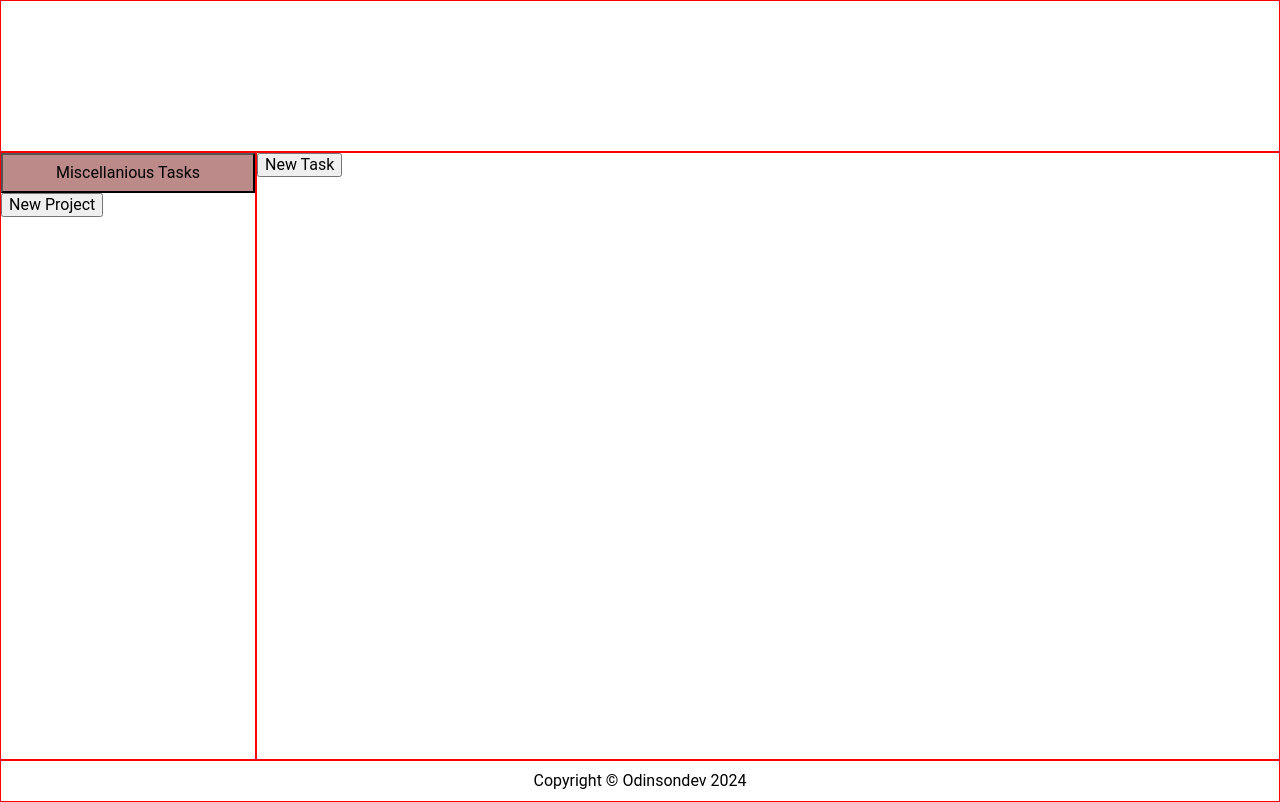
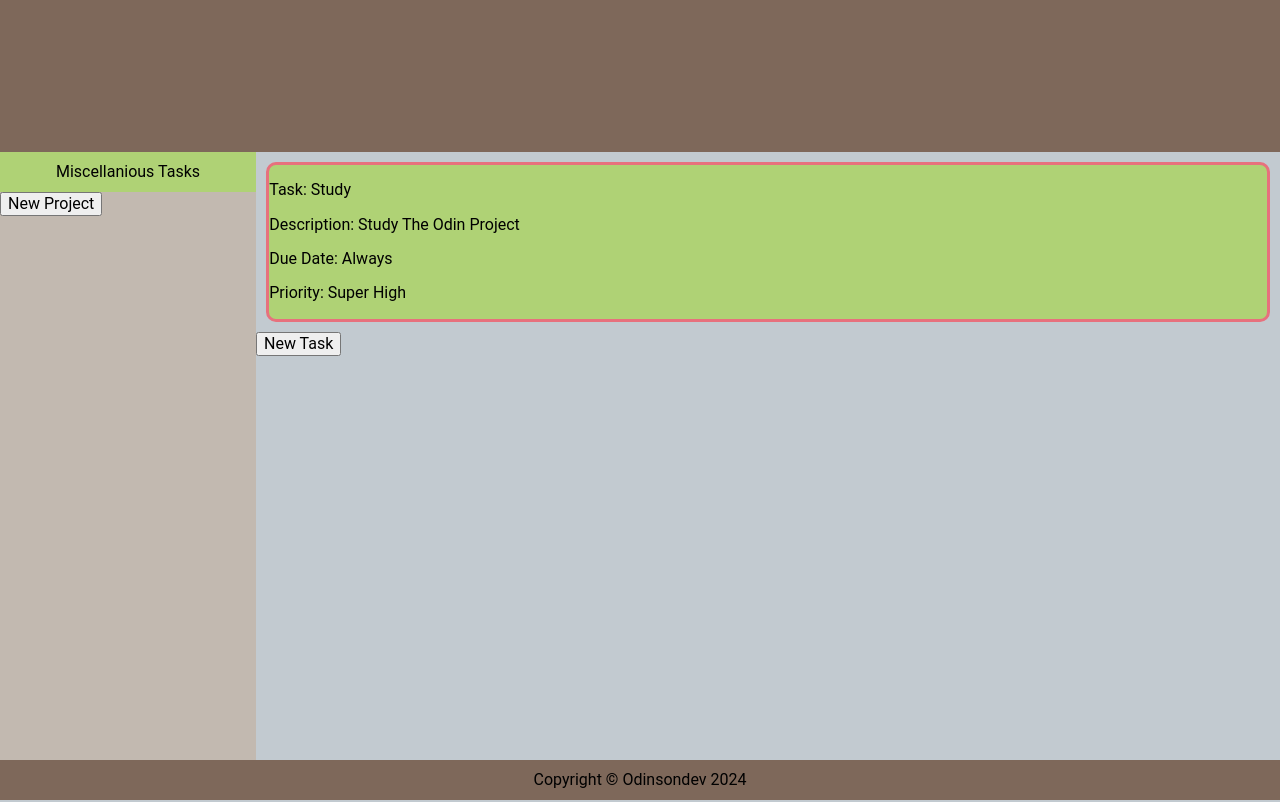
Before and after one commit to Odinsondev/project11-todoList, a website built with webpack: page src/index.html in a window 1280 px wide. Built offline with nearby package versions, Linux system fonts and the light colour scheme.

Commit message:
Feat: add function to render task list

```diff
--- a/src/form.js
+++ b/src/form.js
@@ -3,6 +3,7 @@
 export { renderTaskForm };
 
 import { addNewTaskToArray } from "./newTask";
+import { renderTaskList } from "./renderTaskList";
 
 //initialize
 
@@ -114,6 +115,7 @@ function renderTaskForm() {
 function addSubmitButtonEvent() {   //in function because button not in DOM when page loads
   const submitButton = document.getElementById('submit-button');
   submitButton.addEventListener('click', addNewTaskToArray);
+  submitButton.addEventListener('click', renderTaskList);
 }
 
 function addCloseFormButtonEvent() {   //in function because button not in DOM when page loads
--- a/src/index.html
+++ b/src/index.html
@@ -17,8 +17,9 @@
     <button id="new-project-button" type="button">New Project</button>
   </div>
   <div id="content2">
+    <div id="task-list-container"></div>
+    <div id="form-container"></div>
     <button id="new-task-button" type="button">New Task</button>
-    <div id="form-container"></div>
   </div>
 
   <footer>
--- a/src/newTask.js
+++ b/src/newTask.js
@@ -1,6 +1,6 @@
 //New Task
 
-export { addNewTaskToArray, changeSelectedProject };
+export { addNewTaskToArray, changeSelectedProject, taskList };
 
 import { projectList } from "./newProject";
 import { index } from "./renderProjectList";
@@ -56,6 +56,17 @@ function createNewTask() {
   return task;
 }
 
+function createDemoTask() {   //adds a demo task to misc tasklist
+  const demoTask = {};
+  demoTask.title = "Study";
+  demoTask.description = "Study The Odin Project";
+  demoTask.dueDate = "Always";
+  demoTask.priority = "Super High";
+
+  taskList.push(demoTask);
+}
+createDemoTask();
+
 function clearForm() {
   const title = document.getElementById('title');
   const description = document.getElementById('description');
--- /dev/null
+++ b/src/renderTaskList.js
@@ -0,0 +1,51 @@
+//Render Task List
+
+export { renderTaskList };
+
+import { taskList } from "./newTask";
+
+//initialize
+
+//cache DOM
+const taskListContainer = document.getElementById('task-list-container');
+
+//bind events
+
+//variables
+
+//functions
+function renderTaskList() {
+
+  deleteTaskList();
+
+  for (let i = 0; i < taskList.length; i++) {
+    const task = document.createElement('div');
+    task.classList.add('task');
+    taskListContainer.appendChild(task);
+
+    const taskTitle = document.createElement('p');
+    taskTitle.classList.add('task-title');
+    taskTitle.textContent = "Task: " + taskList[i].title;
+    task.appendChild(taskTitle);
+
+    const taskDescription = document.createElement('p');
+    taskDescription.classList.add('task-description');
+    taskDescription.textContent = "Description: " + taskList[i].description;
+    task.appendChild(taskDescription);
+
+    const taskDueDate = document.createElement('p');
+    taskDueDate.classList.add('task-due-date');
+    taskDueDate.textContent = "Due Date: " + taskList[i].dueDate;
+    task.appendChild(taskDueDate);
+
+    const taskPriority = document.createElement('p');
+    taskPriority.classList.add('task-priority');
+    taskPriority.textContent = "Priority: " + taskList[i].priority;
+    task.appendChild(taskPriority);
+  }
+}
+renderTaskList();
+
+function deleteTaskList() {
+  taskListContainer.innerHTML = '';
+}
--- a/src/style.css
+++ b/src/style.css
@@ -15,8 +15,11 @@ body {
 }
 
 :root {
-  --background1: rgb(255, 255, 255);
-  --background2: rgb(255, 255, 255);
+  --background1: rgb(194, 202, 208);
+  --background2: rgb(194, 185, 176);
+  --background3: rgb(126, 104, 90);
+  --background4: rgb(175, 210, 117);
+  --background5: rgb(231, 113, 125);
   --text1: rgb(0, 0, 0);
   --text2: rgb(0, 0, 0);
   --text-footer: rgb(0, 0, 0);
@@ -47,47 +50,53 @@ body {
 }
 
 header {
-  border: 1px solid red;
-
   grid-column: 1 / 3;
   grid-row: 1 / 2;
+
+  background-color: var(--background3);
 }
 
 #content1 {
-  border: 1px solid red;
-
   grid-column: 1 / 2;
   grid-row: 2 / 3;
+
+  background-color: var(--background2);
 }
 
 .project-button {
   height: 40px;
   width: 100%;
+  border-style: none;
 }
 
 .selected-project {
-  background-color: rgb(189, 138, 138);
+  background-color: var(--background4);
 }
 
 #content2 {
-  border: 1px solid red;
-
   grid-column: 2 / 3;
   grid-row: 2 / 3;
+}
+
+.task {
+  background-color: var(--background4);
+  border: 3px solid var(--background5);
+  border-radius: 10px;
+  margin: 1%;
 }
 
 /* test */
 #form {
   height: auto;
   width: auto;
-  background-color: red;
+  background-color: var(--background5);
 }
 
 footer {
-  border: 1px solid red;
-
   grid-column: 1 / 3;
   grid-row: 3 / 4;
+
+  background-color: var(--background3);
 
   display: flex;
   justify-content: center;
```
